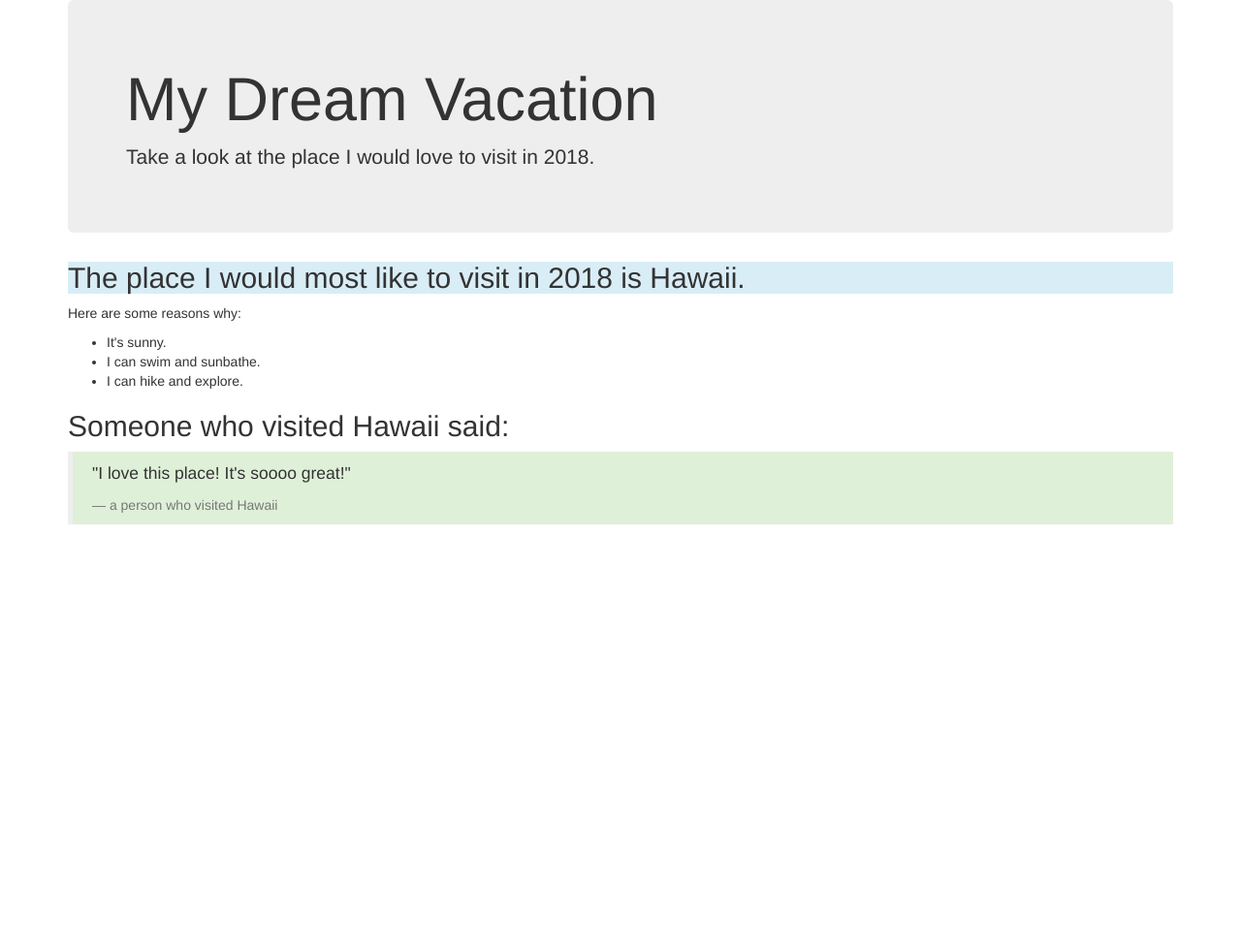
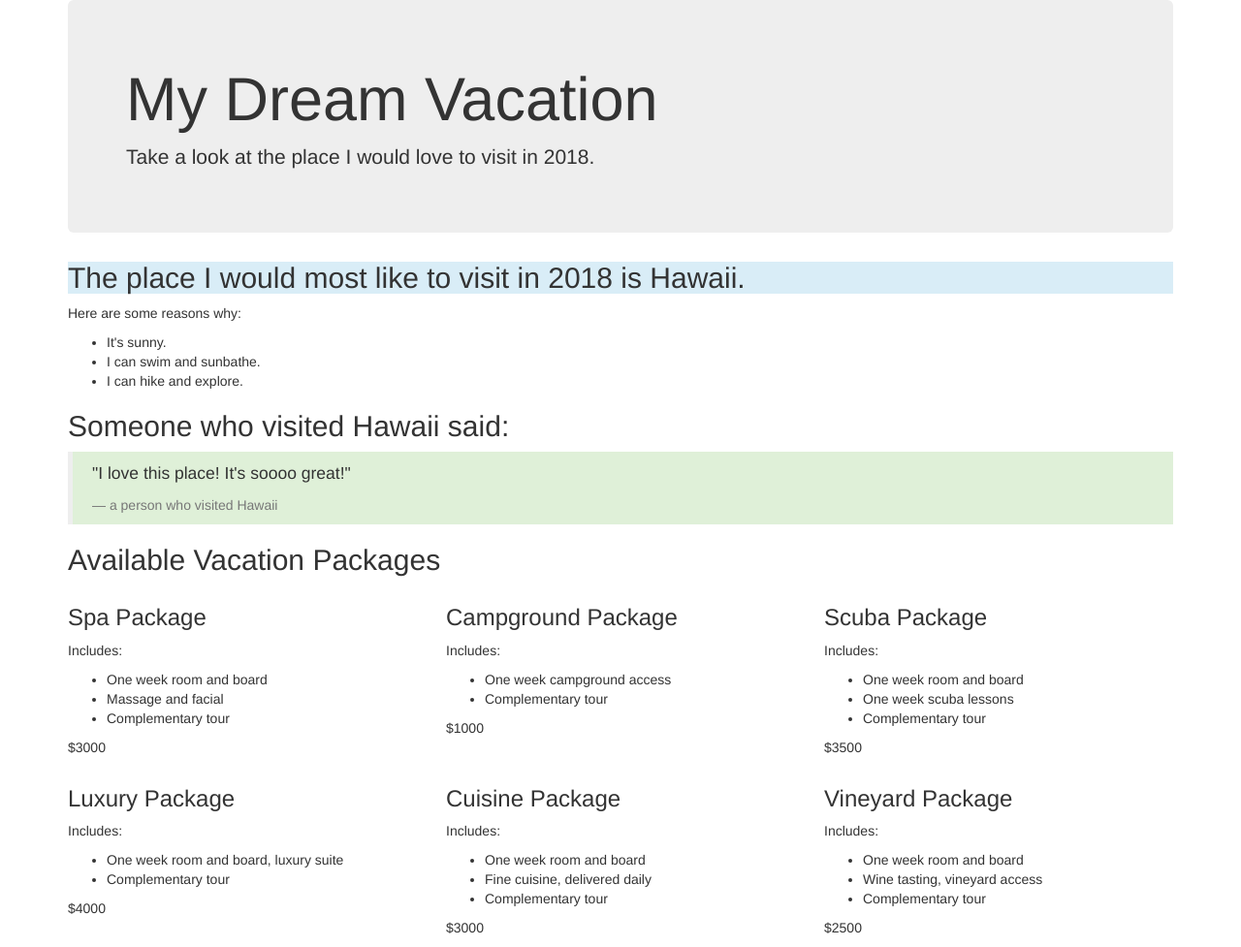
Before and after one commit to summersmaggie/dream-vacation, a plain HTML site: page index.html in a window 1280 px wide. Shown: the whole page at 97% size. Before the commit the page ends 800 px from the top, so only its background shows below. Drawn offline with Linux system fonts and the light colour scheme.

Commit message:
add vacation packages

```diff
--- a/index.html
+++ b/index.html
@@ -27,6 +27,70 @@
         <footer>a person who visited Hawaii</footer>
       </blockquote>
 
+      <h2>Available Vacation Packages</h2>
+        <div class="row">
+          <div class="col-md-4">
+            <h3>Spa Package</h3>
+            <p>Includes:</p>
+            <ul>
+              <li>One week room and board</li>
+              <li>Massage and facial</li>
+              <li>Complementary tour</li>
+            </ul>
+            <p>$3000</p>
+          </div>
+          <div class="col-md-4">
+            <h3>Campground Package</h3>
+            <p>Includes:</p>
+            <ul>
+              <li>One week campground access</li>
+              <li>Complementary tour</li>
+            </ul>
+            <p>$1000</p>
+          </div>
+          <div class="col-md-4">
+            <h3>Scuba Package</h3>
+            <p>Includes:</p>
+            <ul>
+              <li>One week room and board</li>
+              <li>One week scuba lessons</li>
+              <li>Complementary tour</li>
+            </ul>
+            <p>$3500</p>
+          </div>
+        </div>
+
+        <div class="row">
+          <div class="col-md-4">
+            <h3>Luxury Package</h3>
+            <p>Includes:</p>
+            <ul>
+              <li>One week room and board, luxury suite</li>
+              <li>Complementary tour</li>
+            </ul>
+            <p>$4000</p>
+          </div>
+          <div class="col-md-4">
+            <h3>Cuisine Package</h3>
+            <p>Includes:</p>
+            <ul>
+              <li>One week room and board</li>
+              <li>Fine cuisine, delivered daily</li>
+              <li>Complementary tour</li>
+            </ul>
+            <p>$3000</p>
+          </div>
+          <div class="col-md-4">
+            <h3>Vineyard Package</h3>
+            <p>Includes:</p>
+            <ul>
+              <li>One week room and board</li>
+              <li>Wine tasting, vineyard access</li>
+              <li>Complementary tour</li>
+            </ul>
+            <p>$2500</p>
+          </div>
+        </div>
     </div>
   </body>
 </html>
```
